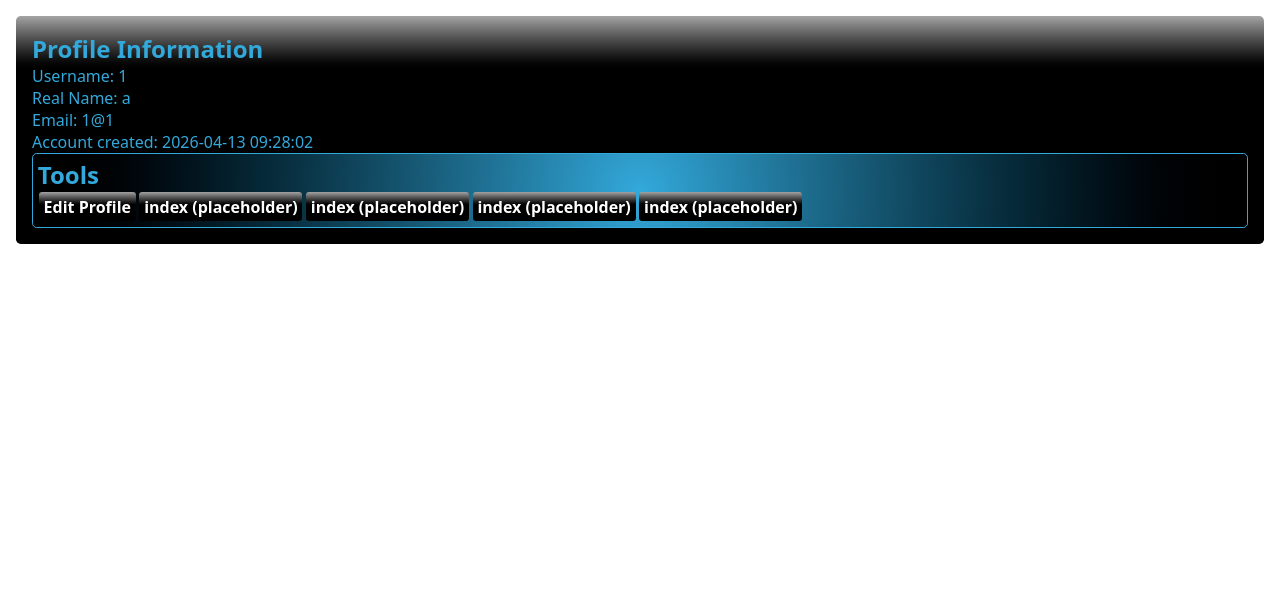
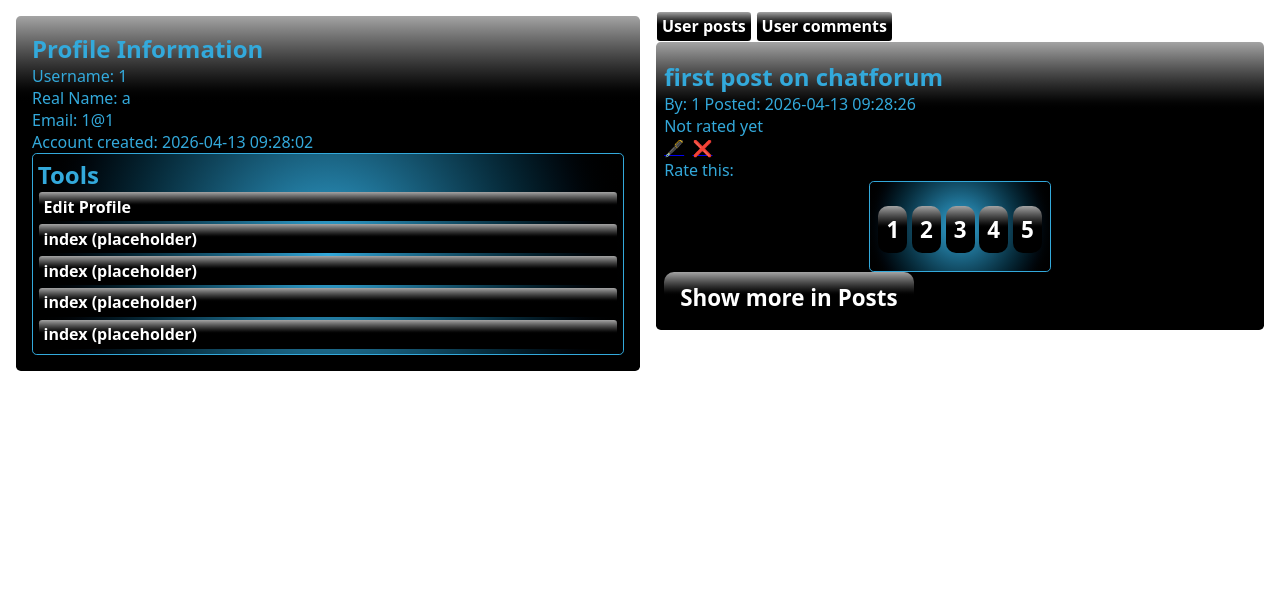
Before and after one commit to EDUeran1-rgb/chattforum-slutprojekt, a PHP site: page /profile.php in a window 1280 px wide. Shown: the part 107-718 px from the top of the page. Run offline with PHP 8.4, Linux system fonts and the light colour scheme; a user stored in the database is signed in; data comes from the database, SQL or seed files in the repository; data that the repository does not hold is empty.

Commit message:
working on stuf

```diff
--- a/profile.php
+++ b/profile.php
@@ -25,7 +25,7 @@ if(!isLevel(10)){
                 <p>Email: <?=getMail() ? getMail() : "Not provided" ?></p>
                 <p>Account created: <?=getCreated()?></p>
                 <div class="profiletoolscontainer">
-                <h2>Tools</h2>
+                    <h2>Tools</h2>
                     <div class="profiletools">
                         <a href="useradmin.php?edit=<?=$_SESSION['id']?>&from=profile">Edit Profile</a>
                         <a href="index.php">index (placeholder)</a>
@@ -35,7 +35,71 @@ if(!isLevel(10)){
                     </div>
                 </div>
             </div>
+            <div class="uposts">
+                <div class="toptabs">
+                    <a href="profile.php" class="firsttabpost">User posts</a>
+                    <a href="profile.php?changetocom" class="secondtabcom">User comments</a>
+                </div>
+                <div class="theposts">
+                    <?php
+                        if(!isset($_GET["changetocom"])){
+                            $userid=$_SESSION['id'];
+                            $sql="SELECT * FROM tbl_posts WHERE parentid='0' AND userid='$userid' ORDER BY rating DESC";
+                            $result=mysqli_query($conn, $sql);
+                            while($row=mysqli_fetch_assoc($result)): ?>
+                            <details>
+                                <summary>
+                                    <div>
+                                        <h2 class="headtopic"><?=$row['topic']?></h2>
+                                        <p>By: <?=getUsername2($row['userid'])?> Posted: <?=$row['created']?></p>
+                                    </div>
+                                        <div class="filler"></div>
 
+                                        <?php if (showRating($row['id']) !== false) { ?>
+                                            <div class="ratingdiv">Rated: <?=showRating($row['id'])?> </div>
+                                        <?php }else { ?>
+                                            <div class="ratingdiv">Not rated yet</div>
+                                        <?php } ?>
+                                        <?php if(islevel(10)) {
+                                            if($_SESSION['id'] == $row['userid']) {
+                                            echo "<div><a href='postadmin.php?edit=" . $row['id'] . "&thelink=" . urlencode("posts.php") . "'>🖋️</a>&nbsp;&nbsp;<a href='postadmin.php?del=" . $row['id'] . "&thelink=" . urlencode("posts.php") . "'>❌</a></div>";
+                                            };?>
+                                            <div id="ratearea">
+                                                <?php if(!hasrated($row['id'])){
+                                                    echo "<p>Rate this:</p>";
+                                                }else{
+                                                    echo "<p>You have rated this:" . showpersonalscore($row['id']) . ".<br> Update your rating:</p>";
+                                                } ?>
+
+
+                                                    <?php if (isset($thepost)) { ?>
+                                                    <form class="rate-form" action="posts.php?thepost=<?=urlencode($thepost)?>" method="POST">
+                                                    <?php }else{  ?>
+                                                    <form class="rate-form" action="posts.php" method="POST">
+                                                    <?php } ?>
+                                                    <input type="hidden" name="revid" value="<?=$row['id']?>">
+                                                    <input type="hidden" name="revtype" value="post">
+                                                    <button  name="userrating" value="1" class="rate">1</button>
+                                                    <button  name="userrating" value="2" class="rate">2</button>
+                                                    <button  name="userrating" value="3" class="rate">3</button>
+                                                    <button  name="userrating" value="4" class="rate">4</button>
+                                                    <button  name="userrating" value="5" class="rate">5</button>
+                                                </form>
+                                            </div>
+
+                                        <?php }  ?>
+                                        <?php if (!isset($thepost)) {?>
+                                                <a href="posts.php?thepost=<?=urlencode($row['id'])?>" class="addpost">Show more in Posts</a>
+                                            <?php } ?>
+
+
+
+                                </summary>
+                            </details>
+                            <?php endwhile;
+                        }?>
+                </div>
+            </div>
         </div>
     </main>
 <?php require_once("_footer.php"); ?>
--- a/style.css
+++ b/style.css
@@ -240,6 +240,16 @@ h1.mess{
         margin-left: auto;
         margin-right: auto;
     }
+    .uposts{
+        & .details{
+            width:100%;
+
+        }
+        & details{
+            width:100%;
+
+        }
+    }
     details{
         width: 50%;
         margin-left: auto;
@@ -324,11 +334,7 @@ button {
     margin-bottom: .6rem;
     padding: .5rem;
 }
-.ingredients, .recipe{
-    padding: .6rem;
-    background: #0001;
-    margin-top: .6rem;
-}
+
 
 .headpost{
     padding:0.6rem;
@@ -504,17 +510,68 @@ a.addpost{
 .profilecontainer{
     display:flex;
     gap:1rem;
-    justify-content: column;
-
+    margin-left: 1rem;
+    margin-right:1rem;
+}
+@media (max-width: 767px) {
+    .profilecontainer{
+        flex-direction: column;
+    }
+}
+@media (min-width: 768px) {
+    .profilecontainer{
+        flex-direction: row;
+    }
+}
+.uposts{
+    width:100%;
+    & .toptabs{
+        margin-bottom: .3rem;
+    }
+    & .firsttabpost {
+        height :100%;
+        text-decoration: none;
+        margin:1px;
+        font-family: system-ui, sans-serif;
+        font-weight: bold;
+        color:white;
+        border-radius: .2rem;
+        padding: .2rem .3rem;
+        background: linear-gradient(to bottom, oklch(71.871% 0.00008 271.152),var(--clr_back_header) ,var(--clr_back_header));
+        border: none;
+        &:hover{
+            text-shadow: 0 0 5px var(--clr_header);
+        }
+    }
+    & .secondtabcom{
+        height :100%;
+        text-decoration: none;
+        margin:1px;
+        font-family: system-ui, sans-serif;
+        font-weight: bold;
+        color:white;
+        border-radius: .2rem;
+        padding: .2rem .3rem;
+        background: linear-gradient(to bottom, oklch(71.871% 0.00008 271.152),var(--clr_back_header) ,var(--clr_back_header));
+        border: none;
+        &:hover{
+            text-shadow: 0 0 5px var(--clr_header);
+        }
+    }
+    & .details{
+        width:calc(100% );
+    }
+    & details{
+        width:calc(100% );
+    }
 }
 .profilespot{
     background: linear-gradient(to bottom, oklch(71.871% 0.00008 271.152),var(--clr_back_header),var(--clr_back_header),var(--clr_back_header) ,var(--clr_back_header));
     padding: 1rem;
     border-radius: .3rem;
     color: var(--clr_header);
-    width:calc(100% - 2rem);
-    margin-left: 1rem ;
-    margin-right: 1rem ;
+    width:100%;
+    height:fit-content;
 }
 .profiletoolscontainer{
     border: 1px solid var(--clr_header);
@@ -529,6 +586,7 @@ a.addpost{
 .profiletools{
     display: flex;
     gap:.1rem;
+    flex-direction: column;
     & a{
         height :100%;
         text-decoration: none;
@@ -545,13 +603,3 @@ a.addpost{
         }
     }
 }
-@media(max-width:767px){
-    .profiletools{
-        flex-direction: column;
-    }
-}
-@media(min-width:767px){
-    .profiletools{
-        flex-direction: row;
-    }
-}
```
